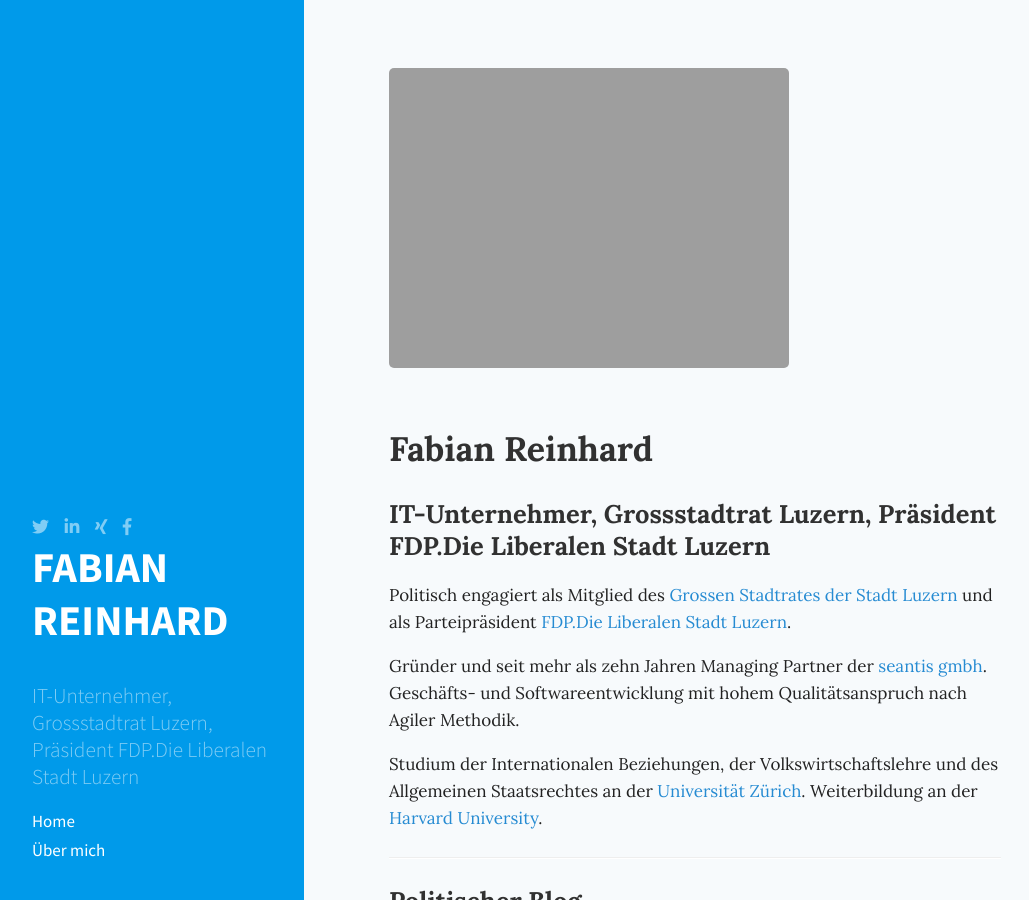
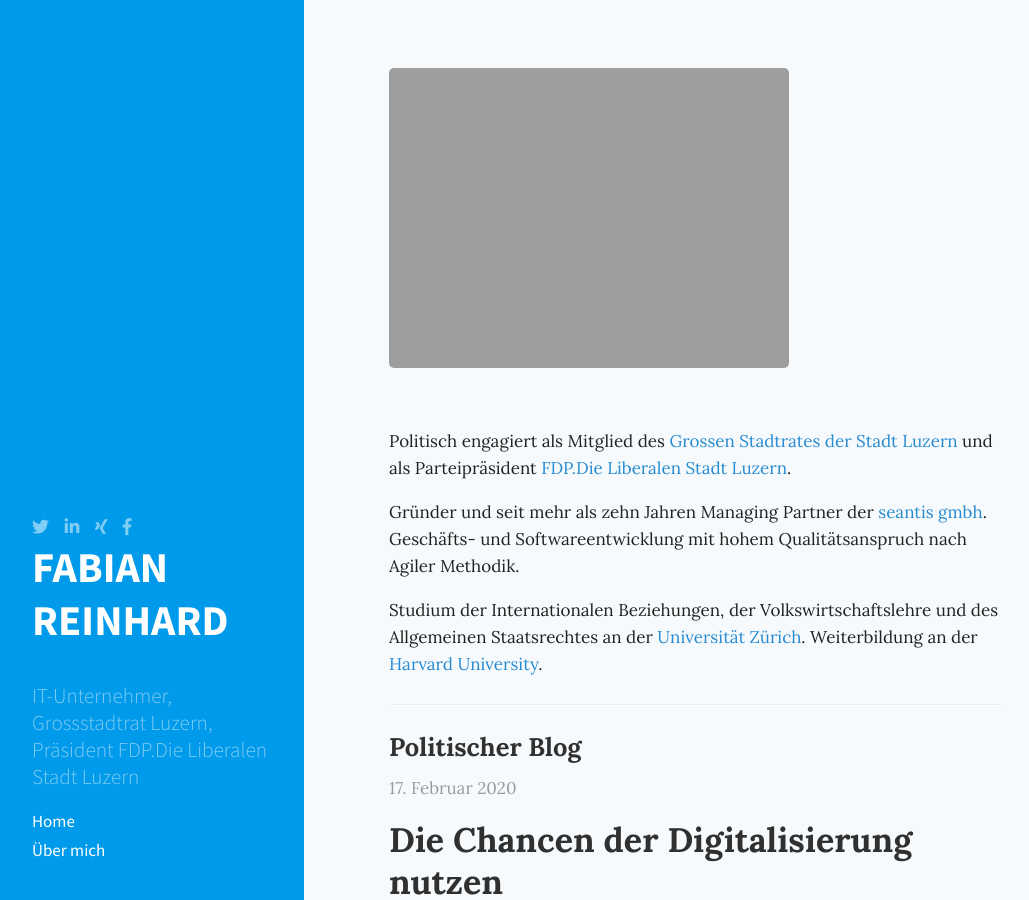
Before and after one commit to freinhard/freinhard.github.io, a Jekyll site: the page built from index.html, in a window 1280 px wide and 900 px high. Shown: the whole window, without its empty margins (2-1031 px from the left). Built offline with Jekyll 4.4.1, drawn with Linux system fonts in a browser that asks for light colours; nearby versions of some CDN libraries; the list of posts is cut into pages by our own code; comment, search, counter and statistics services are not loaded.

Commit message:
Removes h1

```diff
--- a/index.html
+++ b/index.html
@@ -6,9 +6,6 @@ title: Home
 <div id="flyer">
     <a href="{{ site.baseurl }}/public/assets/Flyer-2020.pdf"><img src="{{ site.baseurl }}/public/assets/Flyer-2020.png" alt="Flyer Wahlen 2020" /></a>
 </div>
-
-<h1>Fabian Reinhard</h1>
-<h2>IT-Unternehmer, Grossstadtrat Luzern, Präsident FDP.Die Liberalen Stadt Luzern</h2>
 
 <p>Politisch engagiert als Mitglied des <a href="https://www.stadtluzern.ch/politikverwaltung/grosserstadtrat/5973">Grossen Stadtrates der Stadt Luzern</a> und als Parteipräsident <a href="http://www.fdp-stadtluzern.ch">FDP.Die Liberalen Stadt Luzern</a>.</p>
 <p>Gründer und seit mehr als zehn Jahren Managing Partner der <a href="http://www.seantis.ch">seantis gmbh</a>. Geschäfts- und Softwareentwicklung mit hohem Qualitätsanspruch nach Agiler Methodik.</p>
```
